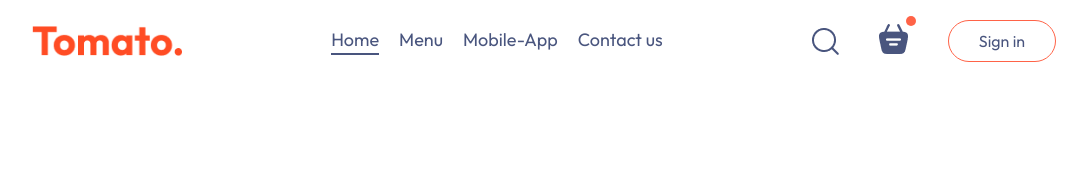
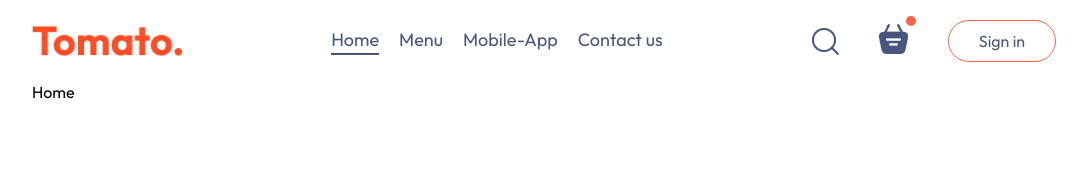
Before and after one commit to suisashehi/food-delivery, a React (Vite) app: page / in a window 1280 px wide. Shown: the top 172 px of the page, without its empty margins (96-1183 px from the left). Built offline with nearby package versions, Linux system fonts and the light colour scheme.

Commit message:
imported page-specific CSS files into respective components

```diff
--- a/src/App.jsx
+++ b/src/App.jsx
@@ -1,10 +1,20 @@
 import React from 'react'
 import Navbar from './components/Navbar/Navbar'
+import { Route, Routes } from 'react-router-dom'
+import Home from './assets/pages/Home/Home'
+import Cart from './assets/pages/Cart/Cart'
+import PlaceOrder from './assets/pages/PlaceOrder/PlaceOrder'
 
 const App = () => {
   return (
     <div className='app'>
       <Navbar/>
+      <Routes>
+        < Route path='/' element={<Home/>} />
+        <Route path='/cart' element={<Cart/>} />
+        <Route path='/order' element={<PlaceOrder/>}/>
+      </Routes>
+
     </div>
   )
 }
```
